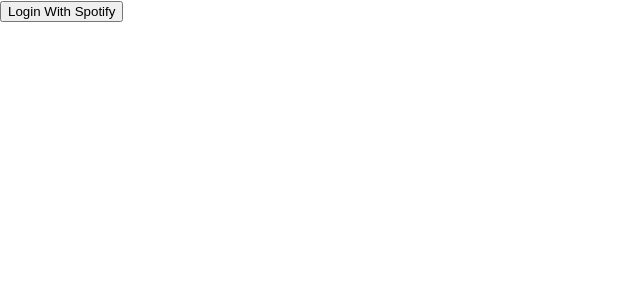
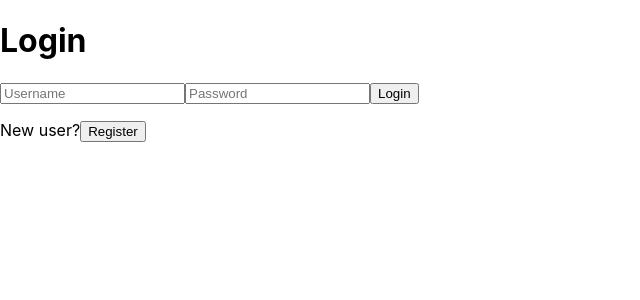
Before and after one commit to coryFinkbeiner/spotter, a React (Create React App) app in the folder client/: page / in a window 1280 px wide. Shown: the top 300 px of the page, without its empty margins (0-640 px from the left). Built offline with nearby package versions, Linux system fonts and the light colour scheme; what spotify-web-api-node would draw is missing.

Commit message:
adding email field for register, then adding the axios requests

```diff
--- a/client/src/App.js
+++ b/client/src/App.js
@@ -4,16 +4,31 @@ import './App.css';
 import { useDataContext } from './hooks/useDataContext'
 import React, { useEffect} from 'react'
 
+import AppLogin from './components/AppLogin'
+
+// function App() {
+//   const newCode = new URLSearchParams(window.location.search).get("code")
+//   const { code, dispatch } = useDataContext()
+
+//   useEffect(() => {
+//     if (newCode) dispatch({type: 'SET_CODE' , payload: newCode })
+//   }, [])
+
+//   return code ? <Dashboard /> : <Login />
+// }
+
+
+
+
 function App() {
-  const newCode = new URLSearchParams(window.location.search).get("code")
-  const { code, dispatch } = useDataContext()
 
-  useEffect(() => {
-    if (newCode) dispatch({type: 'SET_CODE' , payload: newCode })
-  }, [])
+  return <AppLogin />
 
-  return code ? <Dashboard /> : <Login />
 }
+
+
+
+
 
 export default App;
 
--- /dev/null
+++ b/client/src/components/AppLogin.js
@@ -0,0 +1,53 @@
+import React, { useState } from 'react';
+
+const AppLogin = () => {
+  const [username, setUsername] = useState('');
+  const [password, setPassword] = useState('');
+  const [isNewUser, setIsNewUser] = useState(false);
+
+  const handleLogin = () => {
+    console.log('Logging in with username:', username, 'and password:', password);
+  };
+
+  const handleRegister = () => {
+    console.log('Registering new user with username:', username, 'and password:', password);
+  };
+
+  const handleSubmit = (e) => {
+    e.preventDefault();
+    if (isNewUser) {
+      handleRegister();
+    } else {
+      handleLogin();
+    }
+  };
+
+  return (
+    <div>
+      <h1>{isNewUser ? 'Register' : 'Login'}</h1>
+      <form onSubmit={handleSubmit}>
+        <input
+          type="text"
+          placeholder="Username"
+          value={username}
+          onChange={(e) => setUsername(e.target.value)}
+        />
+        <input
+          type="password"
+          placeholder="Password"
+          value={password}
+          onChange={(e) => setPassword(e.target.value)}
+        />
+        <button type="submit">{isNewUser ? 'Register' : 'Login'}</button>
+      </form>
+      <p>
+        {isNewUser ? 'Already have an account?' : 'New user?'}
+        <button onClick={() => setIsNewUser(!isNewUser)}>
+          {isNewUser ? 'Login' : 'Register'}
+        </button>
+      </p>
+    </div>
+  );
+};
+
+export default AppLogin;
--- a/client/src/components/Search.js
+++ b/client/src/components/Search.js
@@ -153,11 +153,9 @@ function Search() {
 
 export default Search;
 
-// onClick for Album and Artist opens up the Album view in the console, which conditionally renders in the Console element instead of Search
 
 
-
-
+// onClick for Album and Artist opens up the Album view in the console, which conditionally renders in the Console element instead of Search
 
 
 // * onRightClick for ___ opens up advanced options
```
Also changed, not shown: client/src/components/Dashboard.js (+0 -8 lines), 1 other file (tests, documents, lock files or other folders).
